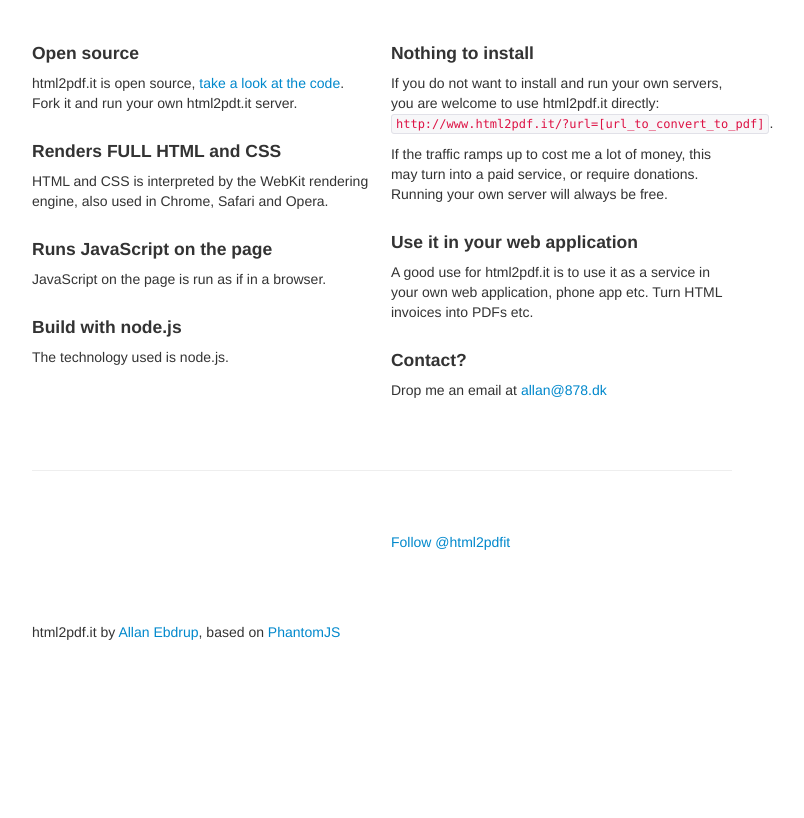
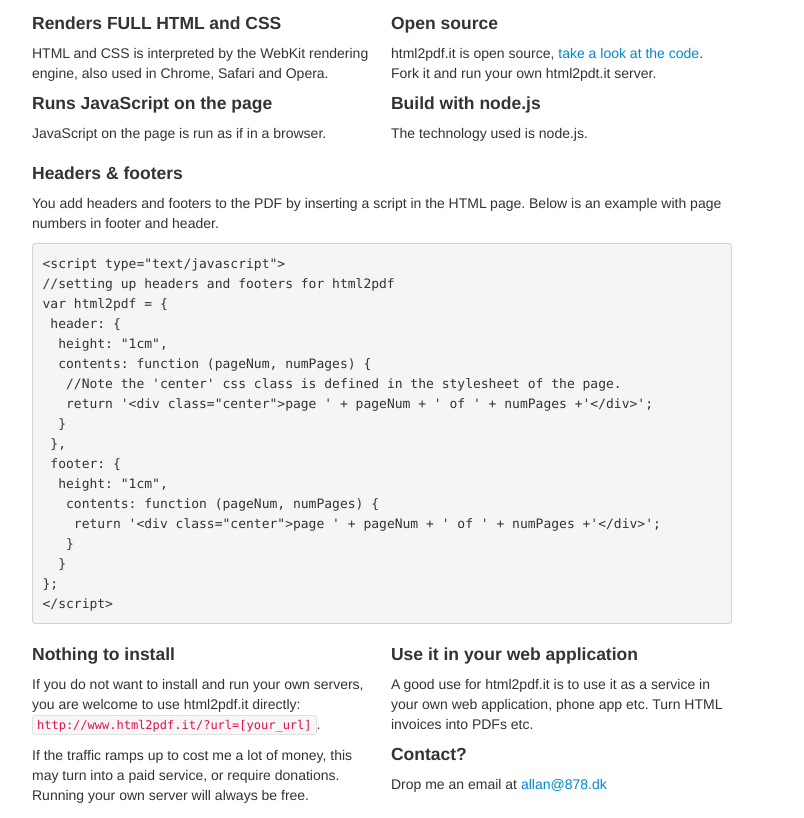
Before and after one commit to apilayer/html2pdf.it, a website: page public/index.html in a window 1280 px wide. Shown: the part 493-1311 px from the top of the page, without its empty margins (258-1062 px from the left). Before the commit the page ends 1185 px from the top, so only its background shows below. Drawn offline with Linux system fonts and the light colour scheme.

Commit message:
document headers and footers in index.html

```diff
--- a/public/index.html
+++ b/public/index.html
@@ -59,7 +59,7 @@
 			padding-bottom: 40px;
 		}
 
-		.jumbotron .input, .center{
+		.jumbotron .input, .center {
 			text-align: center;
 		}
 
@@ -93,14 +93,6 @@
 				-o-transform: scale(1.5);
 				transform: scale(1.5);
 			}
-		}
-
-		.marketing {
-			margin: 60px 0;
-		}
-
-		.marketing p + h4 {
-			margin-top: 28px;
 		}
 	</style>
 	<link href="/css/bootstrap-responsive.css" rel="stylesheet">
@@ -193,36 +185,67 @@
 
 	<hr>
 
-	<div class="row-fluid marketing">
+	<div class="row-fluid">
+		<div class="span6">
+			<h4>Renders FULL HTML and CSS</h4>
+
+			<p>HTML and CSS is interpreted by the WebKit rendering engine, also used in Chrome, Safari and Opera.</p>
+			<h4>Runs JavaScript on the page</h4>
+
+			<p>JavaScript on the page is run as if in a browser.</p>
+		</div>
 		<div class="span6">
 			<h4>Open source</h4>
 
 			<p>html2pdf.it is open source, <a href="https://github.com/Muscula/html2pdf.it">take a look at the code</a>.
 				Fork it and run your own html2pdt.it server.</p>
 
-			<h4>Renders FULL HTML and CSS</h4>
-
-			<p>HTML and CSS is interpreted by the WebKit rendering engine, also used in Chrome, Safari and Opera.</p>
-
-			<h4>Runs JavaScript on the page</h4>
-
-			<p>JavaScript on the page is run as if in a browser.</p>
-
 			<h4>Build with node.js</h4>
 
 			<p>The technology used is node.js.</p>
 		</div>
+	</div>
+	<div class="row-fluid">
+		<div class="span12">
+			<h4>Headers & footers</h4>
+
+			<p>You add headers and footers to the PDF by inserting a script in the HTML page. Below is an example with
+				page numbers in footer and header.
+				<pre class="code">
+&lt;script type="text/javascript"&gt;
+//setting up headers and footers for html2pdf
+var html2pdf = {
+ header: {
+  height: "1cm",
+  contents: function (pageNum, numPages) {
+   //Note the 'center' css class is defined in the stylesheet of the page.
+   return '&lt;div class="center"&gt;page ' + pageNum + ' of ' + numPages +'&lt;/div&gt;';
+  }
+ },
+ footer: {
+  height: "1cm",
+   contents: function (pageNum, numPages) {
+    return '&lt;div class="center"&gt;page ' + pageNum + ' of ' + numPages +'&lt;/div&gt;';
+   }
+  }
+};
+&lt;/script&gt;</pre>
+			</p>
+		</div>
+	</div>
+	<div class="row-fluid">
 		<div class="span6">
 			<h4>Nothing to install</h4>
 
 			<p>If you do not want to install and run your own servers, you are welcome to use html2pdf.it directly:
-				<code>http://www.html2pdf.it/?url=[url_to_convert_to_pdf]</code>.
+				<code>http://www.html2pdf.it/?url=[your_url]</code>.
 			</p>
 
 			<p>If the traffic ramps up to cost me a lot of money, this may turn into a paid service, or require
 				donations. Running your own server will always be free.
 			</p>
-
+		</div>
+		<div class="span6">
 			<h4>Use it in your web application</h4>
 
 			<p>A good use for html2pdf.it is to use it as a service in your own web application, phone app etc. Turn
@@ -281,13 +304,13 @@
 		header: {
 			height: "1cm",
 			contents: function (pageNum, numPages) {
-				return '<div class="center">page ' + pageNum + ' of ' + numPages +'</div>';
+				return '<div class="center">page ' + pageNum + ' of ' + numPages + '</div>';
 			}
 		},
 		footer: {
 			height: "1cm",
 			contents: function (pageNum, numPages) {
-				return '<div class="center">page ' + pageNum + ' of ' + numPages +'</div>';
+				return '<div class="center">page ' + pageNum + ' of ' + numPages + '</div>';
 			}
 		}
 	};
```
